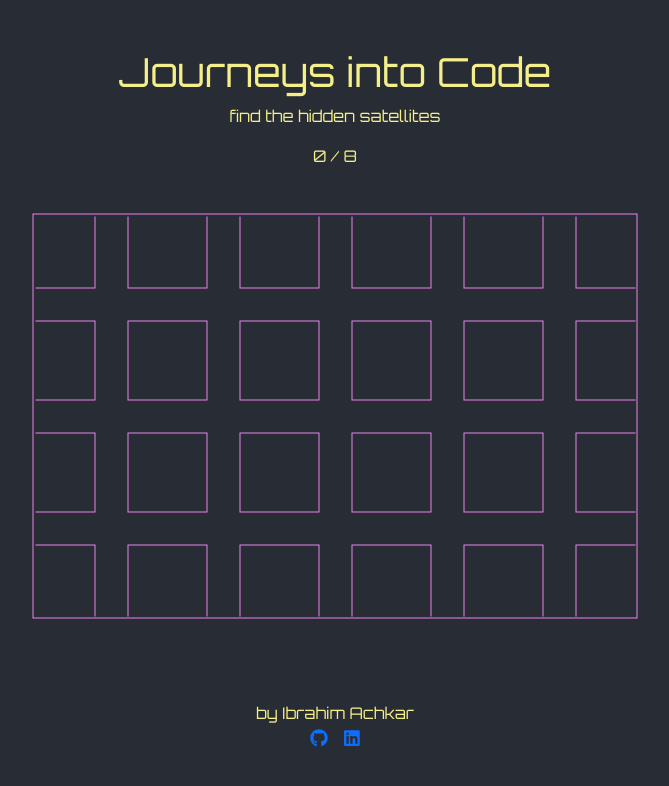
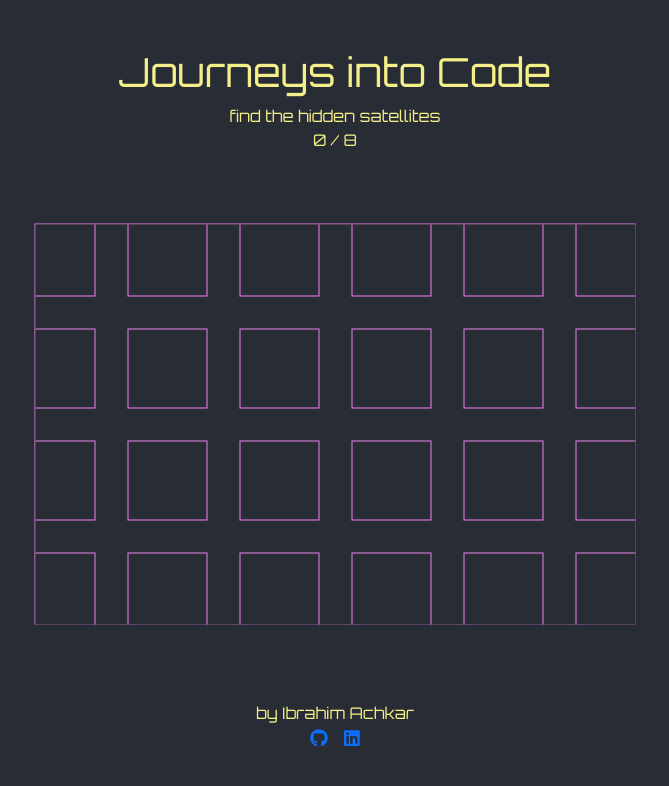
Before and after one commit to Development-Person/portfolio, a React (Create React App) app: page / in a window 1280 px wide. Shown: the top 786 px of the page, without its empty margins (305-974 px from the left). Built offline with nearby package versions, Linux system fonts and the light colour scheme.

Commit message:
animations dont reset and start on click

```diff
--- a/src/App.css
+++ b/src/App.css
@@ -28,6 +28,7 @@ p {
 .footer {
   display: flex;
   flex-direction: column;
+  justify-content: end;
   align-items: center;
 }
 
@@ -72,31 +73,31 @@ p {
   border: 1px solid #ee82ee;
 }
 
-.dot-animation1 {
+.dot-animation1-on {
   animation: float1 4s cubic-bezier(0.1, 0.7, 1, 0.1) infinite;
 }
 
-.dot-animation2 {
+.dot-animation2-on {
   animation: float2 4s linear infinite;
 }
 
-.dot-animation3 {
+.dot-animation3-on {
   animation: float3 6s linear infinite;
 }
 
-.dot-animation4 {
+.dot-animation4-on {
   animation: float4 6s linear infinite;
 }
 
-.dot-animation5 {
+.dot-animation5-on {
   animation: float5 8s linear infinite;
 }
 
-.dot-animation6 {
+.dot-animation6-on {
   animation: float6 10s linear infinite;
 }
 
-.dot-animation7 {
+.dot-animation7-on {
   animation: float7 8s linear infinite;
 }
 
--- a/src/App.js
+++ b/src/App.js
@@ -8,24 +8,14 @@ import { useEffect, useState } from 'react';
 function App() {
   const [score, setScore] = useState(0);
 
-  function getDiscoveredElements() {
-    return document.getElementsByClassName('dot-discovered').length;
-  }
-
-  const hiddens = document.getElementsByClassName('dot-hidden');
-
-  for (const hidden of hiddens) {
-    hidden.addEventListener('click', (e) => {
-      e.preventDefault();
-      console.log('hi!');
-      setScore(getDiscoveredElements());
-    });
+  function updateScore() {
+    setScore(score + 1);
   }
 
   return (
     <div className='App'>
       <HeaderComponent score={score} data={data} />
-      <GridComponent data={data} />
+      <GridComponent updateScore={updateScore} data={data} />
       <FooterComponent />
     </div>
   );
--- a/src/components/Dot.jsx
+++ b/src/components/Dot.jsx
@@ -1,16 +1,26 @@
-function DotComponent(props) {
+function DotComponent({ animation, updateScore }) {
   function discoverElement(e) {
     e.preventDefault();
 
-    e.target.classList.remove('dot-hidden');
-    e.target.classList.add('dot-discovered');
+    const animatorDiv = e.target.closest(`.${animation}`);
+    if (animatorDiv) {
+      animatorDiv.classList.remove(`${animation}`);
+      animatorDiv.classList.add(`${animation}-on`);
+    }
+
+    if (e.target.classList.contains('dot-hidden')) {
+      e.target.classList.remove('dot-hidden');
+      updateScore();
+    }
 
     if (e.target.parentNode) {
       if (e.target.parentNode.classList.contains('dot-hidden')) {
         e.target.parentNode.classList.remove('dot-hidden');
+        updateScore();
       } else if (e.target.parentNode.parentNode) {
         if (e.target.parentNode.parentNode.classList.contains('dot-hidden')) {
           e.target.parentNode.parentNode.classList.remove('dot-hidden');
+          updateScore();
         }
       }
     }
@@ -18,10 +28,10 @@ function DotComponent(props) {
 
   return (
     <>
-      <div className={props.animation}>
+      <div className={animation}>
         <div onClick={discoverElement} className='dot dot-hidden'>
-          <div onClick={discoverElement} className='large-dot'>
-            <div onClick={discoverElement} className='small-dot'></div>
+          <div className='large-dot'>
+            <div className='small-dot'></div>
           </div>
         </div>
       </div>
--- a/src/components/Footer.jsx
+++ b/src/components/Footer.jsx
@@ -7,7 +7,7 @@ const linkedIn = <FontAwesomeIcon icon={faLinkedin} />;
 
 function FooterComponent(props) {
   return (
-    <div className='footer m-4 m-md-5 mt-0'>
+    <div className='footer m-2 m-md-5 mt-0'>
       <p className='mt-5 mb-0'>by Ibrahim Achkar</p>
       <div className='socials'>
         <a
--- a/src/components/Grid.jsx
+++ b/src/components/Grid.jsx
@@ -2,10 +2,13 @@ import { Container, Row, Col } from 'react-bootstrap';
 import DotComponent from './Dot';
 import { useEffect, useState } from 'react';
 import { getGridAllCoordinates } from '../functions/gridPlacement';
+import { animationSelector } from '../functions/animationSelector';
 
-function GridComponent({ data }) {
+function GridComponent({ data, updateScore }) {
   const screenWidth = window.screen.availWidth;
   const screenHeight = window.screen.availHeight;
+  const [coordinatesArray, setCoordinatesArray] = useState();
+  const [animationsArray, setAnimationsArray] = useState();
 
   // projects data
   const projectsArrayLength = data.length;
@@ -13,8 +16,6 @@ function GridComponent({ data }) {
   const gridWidth = screenWidth < 500 ? screenWidth - 50 : screenWidth - 200;
   const gridHeight =
     screenHeight < 700 ? screenHeight - 200 : screenHeight - 400;
-
-  const [coordinatesArray, setCoordinatesArray] = useState();
 
   // determining number of rows based on screen size
   const rowsDivisor = screenWidth >= 912 ? 120 : 100;
@@ -29,6 +30,7 @@ function GridComponent({ data }) {
     setCoordinatesArray(
       getGridAllCoordinates(rows.length, columns.length, projectsArrayLength)
     );
+    setAnimationsArray(animationSelector(projectsArrayLength));
     // eslint-disable-next-line react-hooks/exhaustive-deps
   }, []);
 
@@ -40,8 +42,8 @@ function GridComponent({ data }) {
   return (
     <>
       <div
-        className='game mt-3'
-        style={{ height: gridHeight + 5, width: gridWidth + 5 }}>
+        className='game mt-4'
+        style={{ height: gridHeight + 1, width: gridWidth + 1 }}>
         <Container fluid className='grid-container' style={style}>
           {rows.map((_el, i) => {
             const row = `R${i + 1}`;
@@ -49,9 +51,6 @@ function GridComponent({ data }) {
               <Row key={row} id={row}>
                 {columns.map((_el, j) => {
                   const column = `${row}C${j + 1}`;
-                  const animation = `dot-animation${Math.ceil(
-                    Math.random() * 7
-                  )}`;
                   return (
                     <Col
                       key={column}
@@ -59,7 +58,13 @@ function GridComponent({ data }) {
                       <div id={column} className='empty box p-3 m-3'>
                         {coordinatesArray &&
                         coordinatesArray.includes(column) ? (
-                          <DotComponent animation={animation} />
+                          <DotComponent
+                            key={column}
+                            updateScore={updateScore}
+                            animation={
+                              animationsArray[coordinatesArray.indexOf(column)]
+                            }
+                          />
                         ) : (
                           ''
                         )}
--- a/src/components/Header.jsx
+++ b/src/components/Header.jsx
@@ -4,7 +4,7 @@ function HeaderComponent({ score, data }) {
   return (
     <div className='header m-4 m-md-5 mb-0'>
       <h1>Journeys into Code</h1>
-      <p>find the hidden satellites</p>
+      <p className='mb-0'>find the hidden satellites</p>
       <ScoreComponent score={score} data={data} />
     </div>
   );
--- a/src/components/Score.jsx
+++ b/src/components/Score.jsx
@@ -1,6 +1,6 @@
 function ScoreComponent({ score, data }) {
   return (
-    <p className='score'>
+    <p>
       {score} / {data.length}
     </p>
   );
--- /dev/null
+++ b/src/functions/animationSelector.js
@@ -0,0 +1,9 @@
+export function animationSelector(iterations) {
+  const animationsArray = [];
+
+  for (let i = 0; i < iterations; i++) {
+    animationsArray.push(`dot-animation${Math.ceil(Math.random() * 7)}`);
+  }
+
+  return animationsArray;
+}
```
